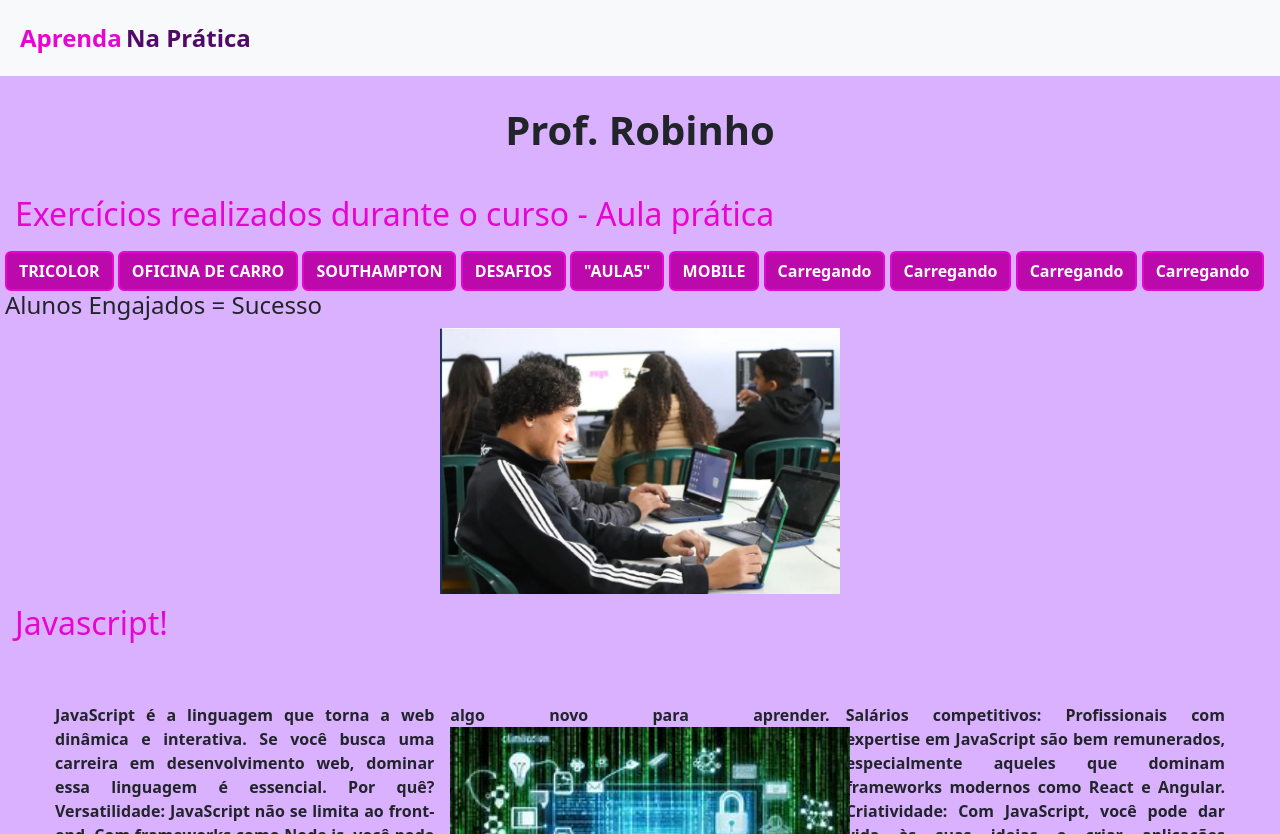
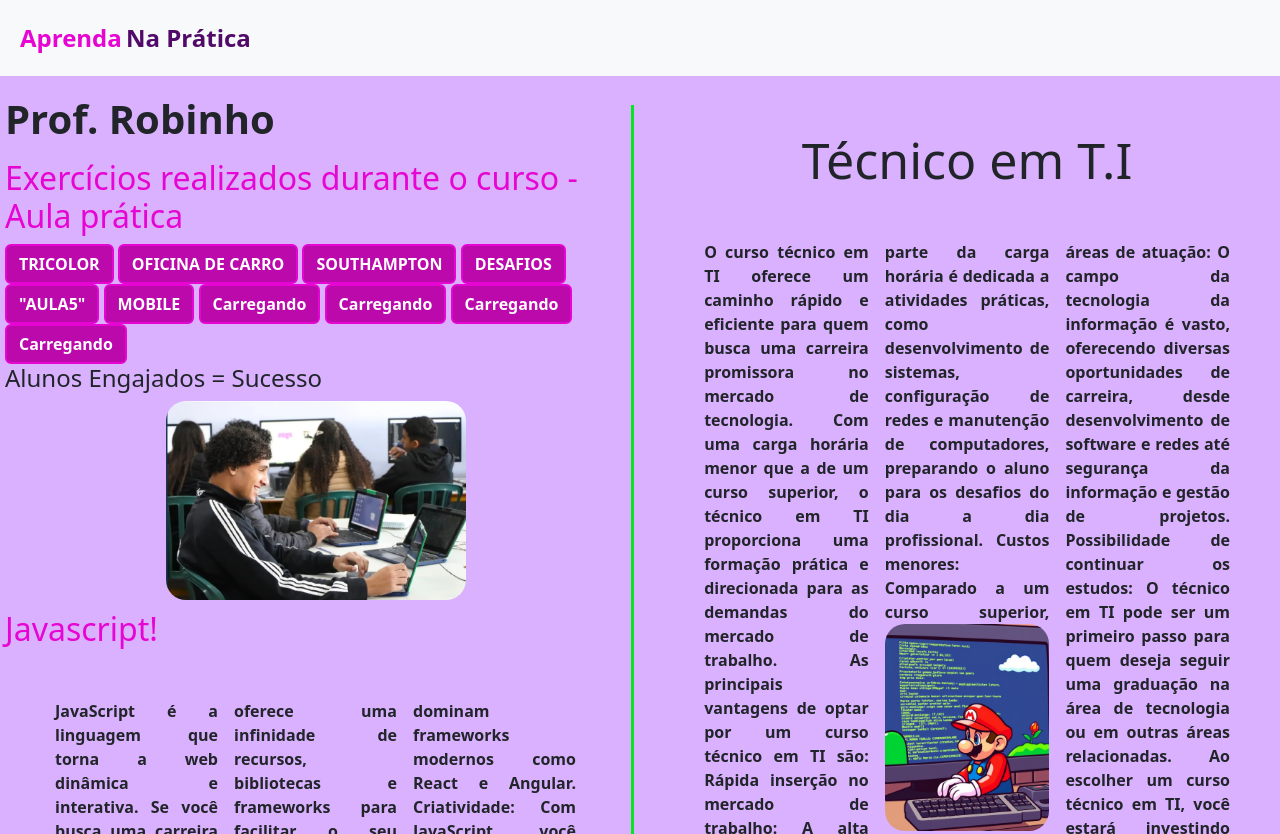
Before and after one commit to RMDHX/principal, a plain HTML site: page index.html in a window 1280 px wide. Shown: the top 834 px of the page. Drawn offline with nearby package versions, Linux system fonts and the light colour scheme.

Commit message:
Update stylenovo.css

```diff
--- a/css/stylenovo.css
+++ b/css/stylenovo.css
@@ -2,11 +2,24 @@ body{
     background-color: #dab1ff;
 }
 
+main{
+    display: flex;
+    padding-top: 80px;
+}
+
 .header{
     padding: 20px;
+    position: fixed;
+    width: 100%;
+    z-index: 1;
 }
 
 .links{
+    display: inline;
+    margin-left: 480px;
+}
+
+.botoes{
     display: inline;
     margin-left: 480px;
 }
@@ -51,17 +64,6 @@ body{
     color: #510a69;
 }
 
-.secao-1{
-    width: 500px;
-    margin-left: 50px;
-    margin-top: 50px;
-}
-
-.botoes{
-    display: inline;
-    margin-left: 480px;
-}
-
 footer {
     text-align: center;
     font-weight: bold;
@@ -78,6 +80,34 @@ footer {
     margin:50px;
 }
 
+.secao-1 h1{
+    font-weight: bold;
+}
+
+.secao-1 h2{
+    font-weight: lighter;
+    color: #e605d3;
+    margin-top: 10px;
+}
+
+h2{
+    margin-top: 20px;
+}
+
+.linha-divisoria{
+    width: 0.5%;
+    background-color:#05e623;
+    height: 100vh;
+    margin-top: 25px;
+    margin-right: 20px;
+}
+
+.container{
+    display: flex;
+    flex-direction: column;
+    height: 100vh;
+}
+
 .secao-1{
     width: 100%;
     margin-left: 0;
@@ -91,49 +121,16 @@ footer {
     margin-bottom: 100px;
 }
 
-.secao-3{
-    width: 100%;
+.mySlides{
+    width: 300px;
+    border-radius:20px;
+    margin: 0 auto;
 
-    margin-left: 50px;
-    margin-top: 50px;
 }
 
-.secao-4{
-    width: 500px;
-    margin-left: 50px;
-    margin-top: 50px;
-}
-
-.secao-1 h1{
-    font-weight: bold;
-}
-
-.secao-1 h2{
-    font-weight: lighter;
-    color: #e605d3;
-}
-
-img{
-    width: 400px;
-    margin: 0 auto;
-}
-.img img{
-    width: 33%;
-    border-radius: 100%;
-}
-
-.img-col{
-    width: 20%;
-    border-radius: 100%;
-}
-
-h2{
-    padding: 10px;
-}
-
-h1{
-    text-align: center;
-    padding: 15px;
+.img2{
+    width: 100%;
+    border-radius: 20px;
 }
 
 h3{
@@ -142,18 +139,15 @@ h3{
 }
 
 .campobox{
-    width: 33%;
+    width:33%;
 }
 
 .tabela{
-    padding: 20px;
+    padding:20px;
 }
 
-button{
-    padding: 20px;
-    margin-left: 40px;
+.slideshow-container{
+    max-width: 1000px;
+    position: relative;
+    margin: auto;
 }
-
-.btn btn-info{
-    size: 50px;
-}
```
